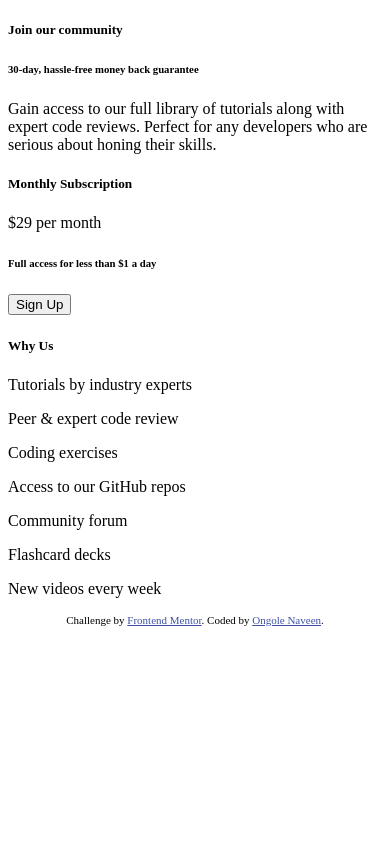
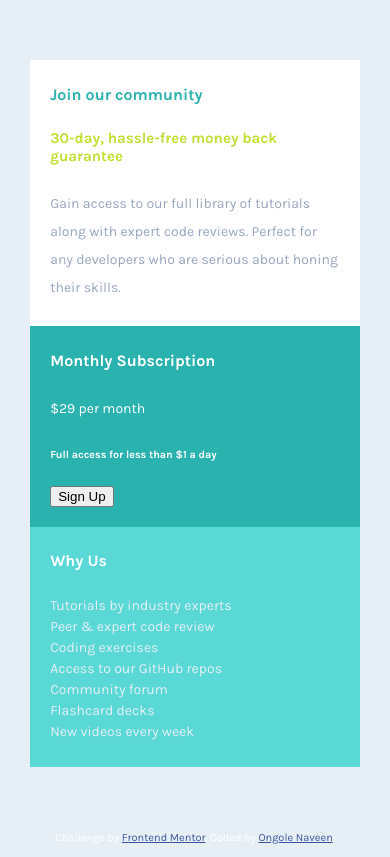
Before and after one commit to Naveen39O/SinglePriceGridComponent, a plain HTML site: page index.html in a window 390 px wide. Drawn offline with Linux system fonts and the light colour scheme.

Commit message:
add css file and mobile style for info div

```diff
--- a/index.html
+++ b/index.html
@@ -13,36 +13,40 @@
     .attribution { font-size: 11px; text-align: center; }
     .attribution a { color: hsl(228, 45%, 44%); }
   </style>
+  <link rel="preconnect" href="https://fonts.googleapis.com">
+  <link rel="preconnect" href="https://fonts.gstatic.com" crossorigin>
+  <link href="https://fonts.googleapis.com/css2?family=Karla:wght@400;700&display=swap" rel="stylesheet">
+  <link rel="stylesheet" href="styles/styles.css">
 </head>
 <body>
-  <div class="">
-    <div class="">
+  <div class="grid-container">
+    <div class="info-div">
       <h5>Join our community</h5>
 
-      <h6>30-day, hassle-free money back guarantee</h6>
+      <h6 class = "info-h6">30-day, hassle-free money back guarantee</h6>
 
-      <p>Gain access to our full library of tutorials along with expert code reviews.
+      <p class="info-p">Gain access to our full library of tutorials along with expert code reviews.
       Perfect for any developers who are serious about honing their skills.</p>
     </div>
-    <div class="">
+    <div class="subscription-div">
       <h5>Monthly Subscription</h5>
 
-      <p>&dollar;29 per month</p>
+      <p><span>&dollar;29</span> per month</p>
 
       <h6>Full access for less than &dollar;1 a day</h6>
 
       <button type="button" name="button">Sign Up</button>
     </div>
-    <div class="">
+    <div class="benefits-div">
       <h5>Why Us</h5>
 
-      <p>Tutorials by industry experts</p>
-      <p>Peer &amp; expert code review</p>
-      <p>Coding exercises</p>
-      <p>Access to our GitHub repos</p>
-      <p>Community forum</p>
-      <p>Flashcard decks</p>
-      <p>New videos every week</p>
+      <p class="benefits-p">Tutorials by industry experts<br />
+      Peer &amp; expert code review<br />
+      Coding exercises<br />
+      Access to our GitHub repos<br />
+      Community forum<br />
+      Flashcard decks<br />
+      New videos every week</p>
     </div>
 
   </div>
--- /dev/null
+++ b/styles/styles.css
@@ -0,0 +1,57 @@
+body{
+  background-color: lightgrey;
+  background-color: hsl(204, 43%, 93%);
+  box-sizing: border-box;
+  color: white;
+  font-family: 'Karla', sans-serif;
+}
+
+p{
+  font-size: 14px;
+  line-height: 2em;
+  margin: 5px auto;
+}
+
+h5{
+  font-size: 1em;
+  margin: 5px auto 25px;
+}
+
+.grid-container{
+  margin: 16% 6%;
+}
+
+.grid-container > div{
+  padding: 6%;
+}
+
+.info-div{
+  background-color: white;
+  color: cyan;
+  color: hsl(179, 62%, 43%);
+}
+
+.info-h6 {
+  color: hsl(71, 73%, 54%);
+  font-size: 15px;
+  font-weight: 700;
+  margin: 25px auto;
+}
+
+.info-p{
+  color: hsl(218, 22%, 67%);
+}
+
+.subscription-div{
+  background-color: hsl(179, 62%, 43%);
+}
+
+.benefits-div{
+  background-color: MediumTurquoise;
+  background-color: hsl(179, 62%, 60%);
+}
+
+.benefits-p{
+  color: hsl(204, 43%, 93%);
+  line-height: 1.5em;
+}
```
